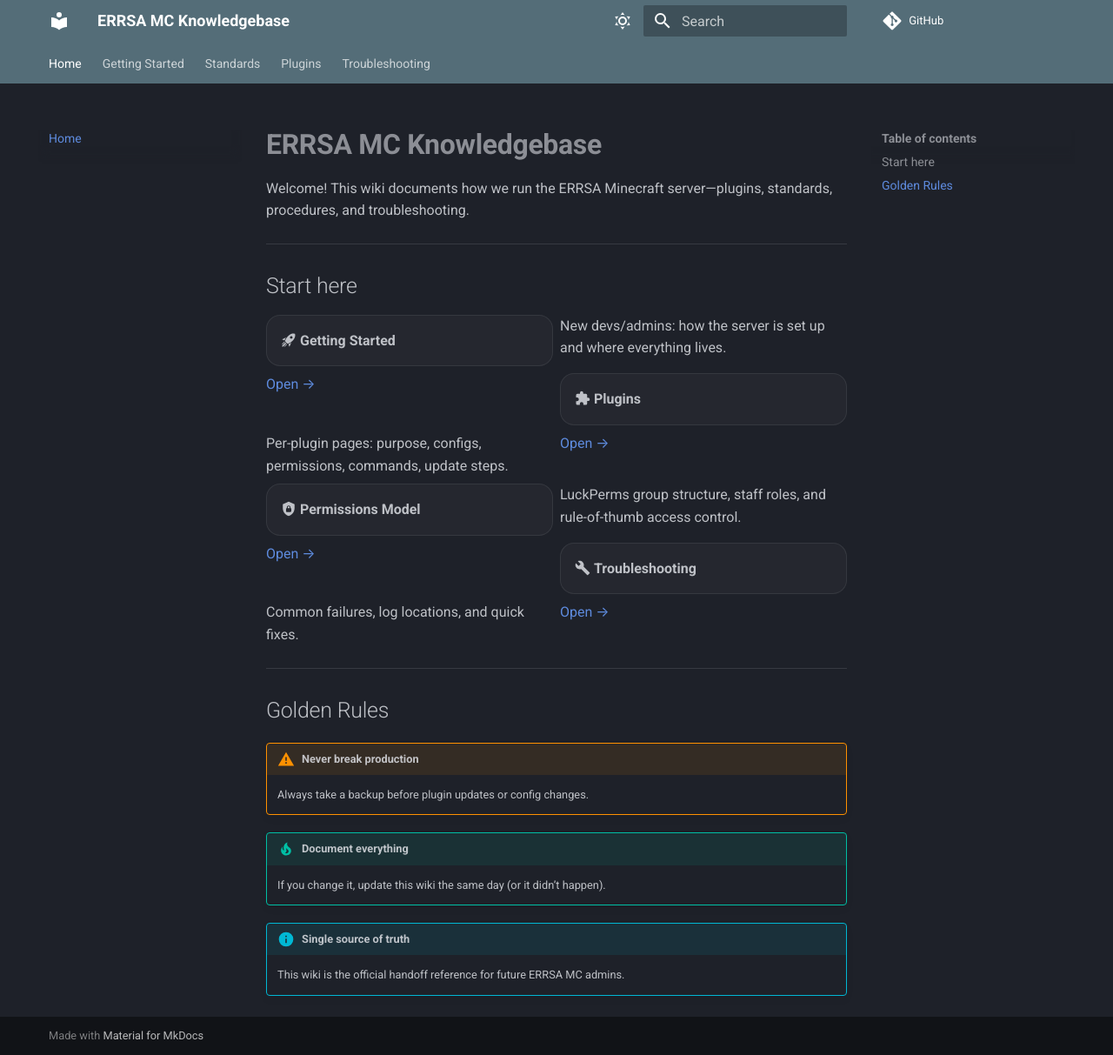
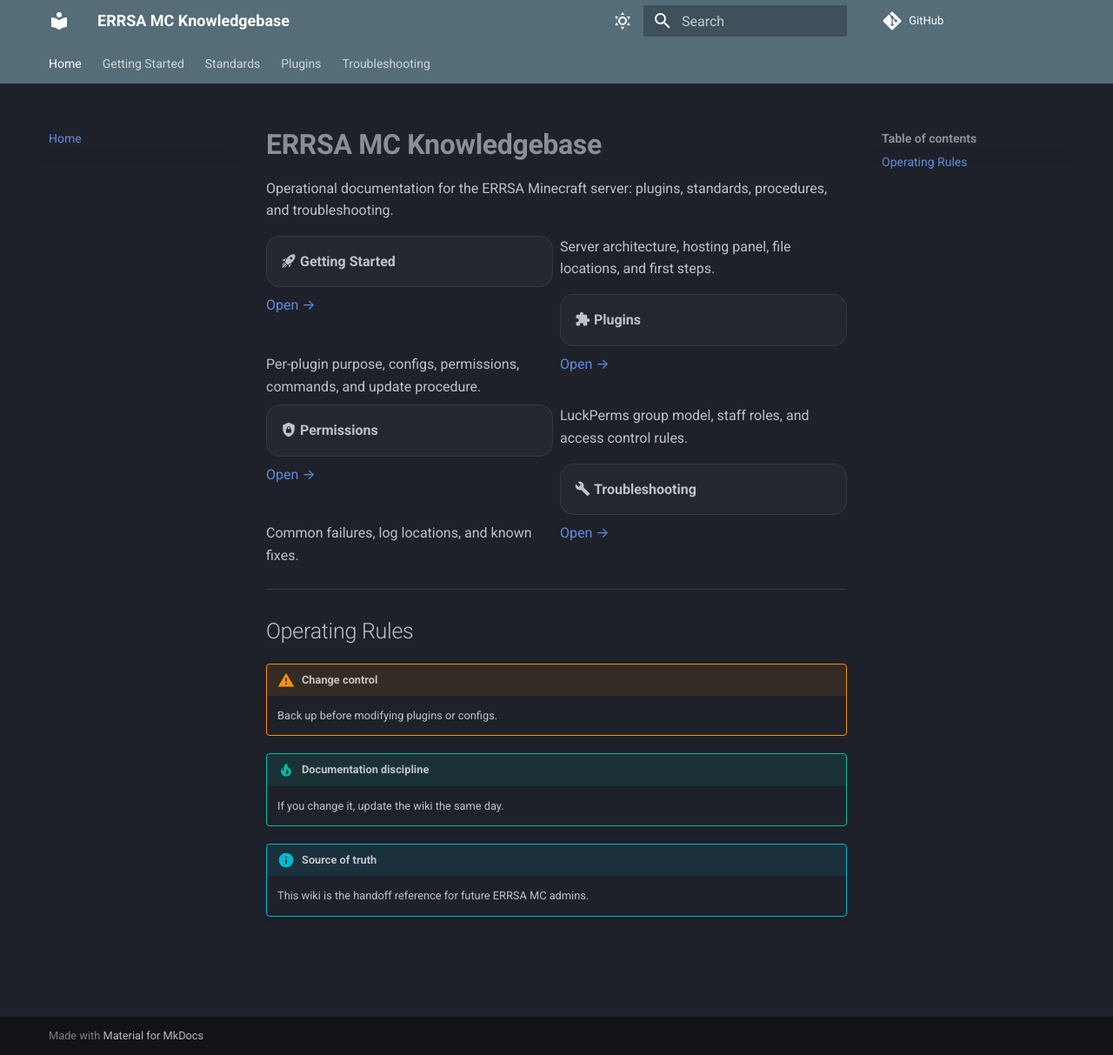
Before and after one commit to DB-ERRSA/errsa-mc-knowledgebase, an MkDocs documentation site: the page built from docs/index.md, in a window 1280 px wide and 1213 px high. Shown: the whole window at 87% size. Built offline with MkDocs 1.6.1 and Material for MkDocs 9.7.7, drawn with Linux system fonts in a browser that asks for light colours; comment, search, counter and statistics services are not loaded.

Commit message:
Update index.md

```diff
--- a/docs/index.md
+++ b/docs/index.md
@@ -1,34 +1,30 @@
 # ERRSA MC Knowledgebase
 
-Welcome! This wiki documents how we run the ERRSA Minecraft server—plugins, standards, procedures, and troubleshooting.
-
----
-
-## Start here
+Operational documentation for the ERRSA Minecraft server: plugins, standards, procedures, and troubleshooting.
 
 <div class="grid cards" markdown>
 
 - :material-rocket-launch: **Getting Started**
 
-  New devs/admins: how the server is set up and where everything lives.
+  Server architecture, hosting panel, file locations, and first steps.
 
   [Open →](getting-started.md)
 
 - :material-puzzle: **Plugins**
 
-  Per-plugin pages: purpose, configs, permissions, commands, update steps.
+  Per-plugin purpose, configs, permissions, commands, and update procedure.
 
   [Open →](plugins/README.md)
 
-- :material-shield-lock: **Permissions Model**
+- :material-shield-lock: **Permissions**
 
-  LuckPerms group structure, staff roles, and rule-of-thumb access control.
+  LuckPerms group model, staff roles, and access control rules.
 
   [Open →](standards/permissions.md)
 
 - :material-wrench: **Troubleshooting**
 
-  Common failures, log locations, and quick fixes.
+  Common failures, log locations, and known fixes.
 
   [Open →](troubleshooting/common-issues.md)
 
@@ -36,12 +32,12 @@
 
 ---
 
-## Golden Rules
-!!! warning "Never break production"
-    Always take a backup before plugin updates or config changes.
+## Operating Rules
+!!! warning "Change control"
+    Back up before modifying plugins or configs.
 
-!!! tip "Document everything"
-    If you change it, update this wiki the same day (or it didn’t happen).
+!!! tip "Documentation discipline"
+    If you change it, update the wiki the same day.
 
-!!! info "Single source of truth"
-    This wiki is the official handoff reference for future ERRSA MC admins.
+!!! info "Source of truth"
+    This wiki is the handoff reference for future ERRSA MC admins.
```
